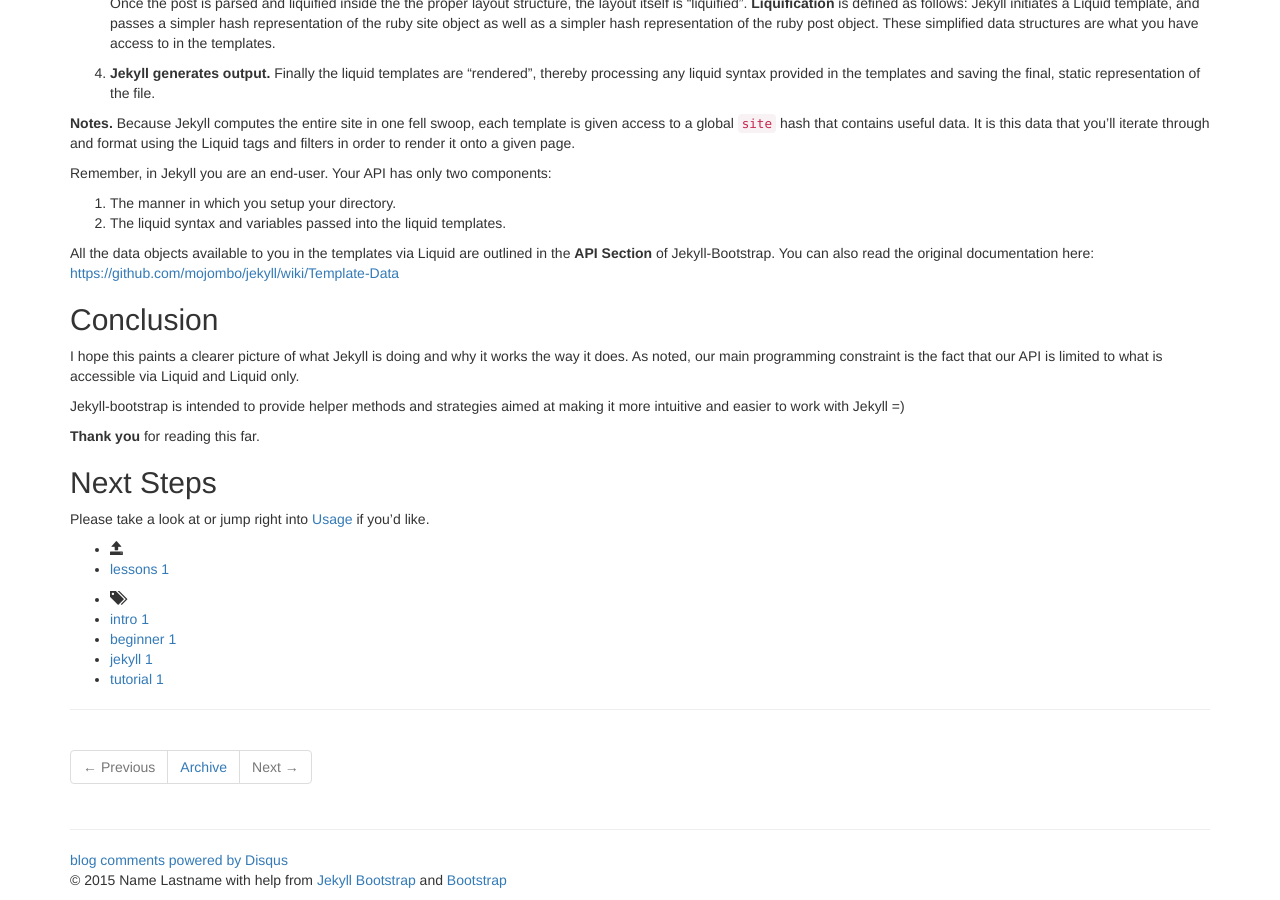
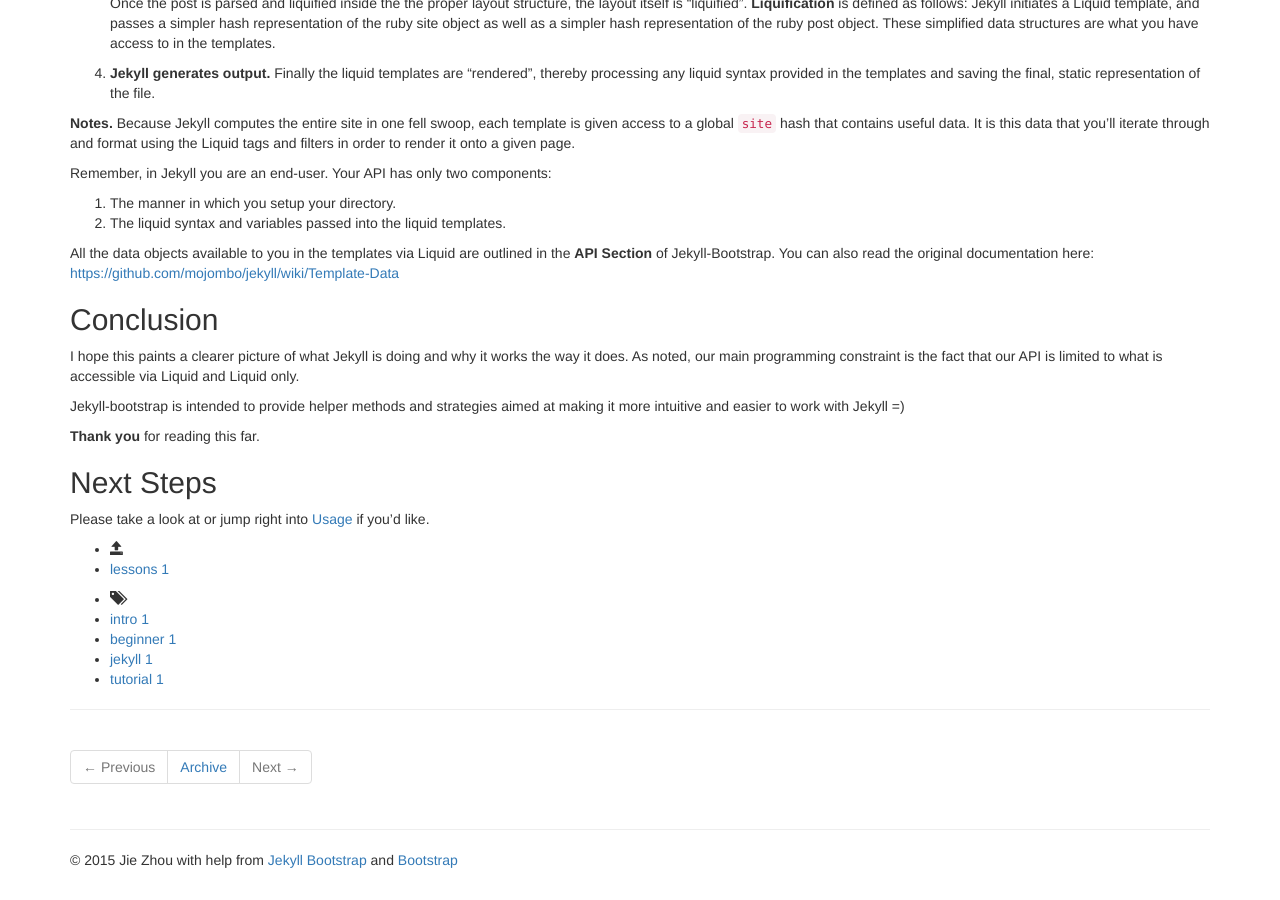
Before and after one commit to ethanjiezhou/jeffjiezhou.github.io, a Jekyll site: the page built from _posts/core-samples/2011-12-29-jekyll-introduction.md, in a window 1280 px wide and 900 px high, scrolled down 5315 px. Built offline with Jekyll 4.4.1, drawn with Linux system fonts in a browser that asks for light colours; nearby versions of some CDN libraries; library files that are not in the unit come from our copies; comment, search, counter and statistics services are not loaded.

Commit message:
modify config

```diff
--- a/_config.yml
+++ b/_config.yml
@@ -11,10 +11,10 @@ highlighter: pygments
 title : Jekyll Bootstrap
 tagline: Site Tagline
 author :
-  name : Name Lastname
-  email : blah@email.test
-  github : username
-  twitter : username
+  name : Jie Zhou
+  email : arlenzhou@gmail.com
+  github : jeffjiezhou
+  twitter : arlenzhou
   feedburner : feedname
 
 # The production_url is only used when full-domain names are needed
@@ -25,7 +25,7 @@ author :
 # Else if you are pushing to username.github.io, replace with your username.
 # Finally if you are pushing to a GitHub project page, include the project name at the end.
 #
-production_url : http://username.github.io
+production_url : http://jeffjiezhou.github.io
 
 # All Jekyll-Bootstrap specific configurations are namespaced into this hash
 #
@@ -80,7 +80,7 @@ JB :
   # Set 'provider' to false to turn commenting off globally.
   #
   comments :
-    provider : disqus
+    provider : false
     disqus :
       short_name : jekyllbootstrap
     livefyre :
```
